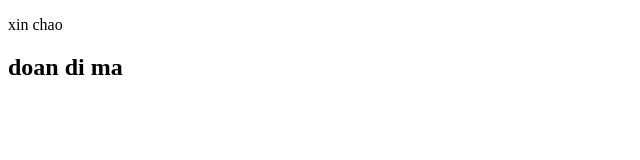
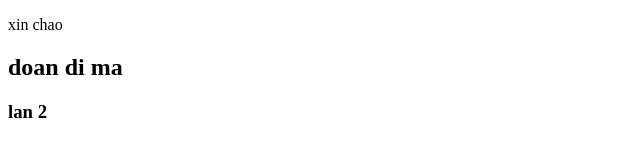
Before and after one commit to nguyenthanhanton/duan2, a plain HTML site: page index.html in a window 1280 px wide. Shown: the full height of the page, 0-640 px from the left. Drawn offline with Linux system fonts and the light colour scheme.

Commit message:
sua lan 3

```diff
--- a/index.html
+++ b/index.html
@@ -11,6 +11,7 @@
     <p> xin chao
     </p>
     <h2>doan di ma </h2>
+    <h3>lan 2</h3>
 </body>
 
 </html>
```
